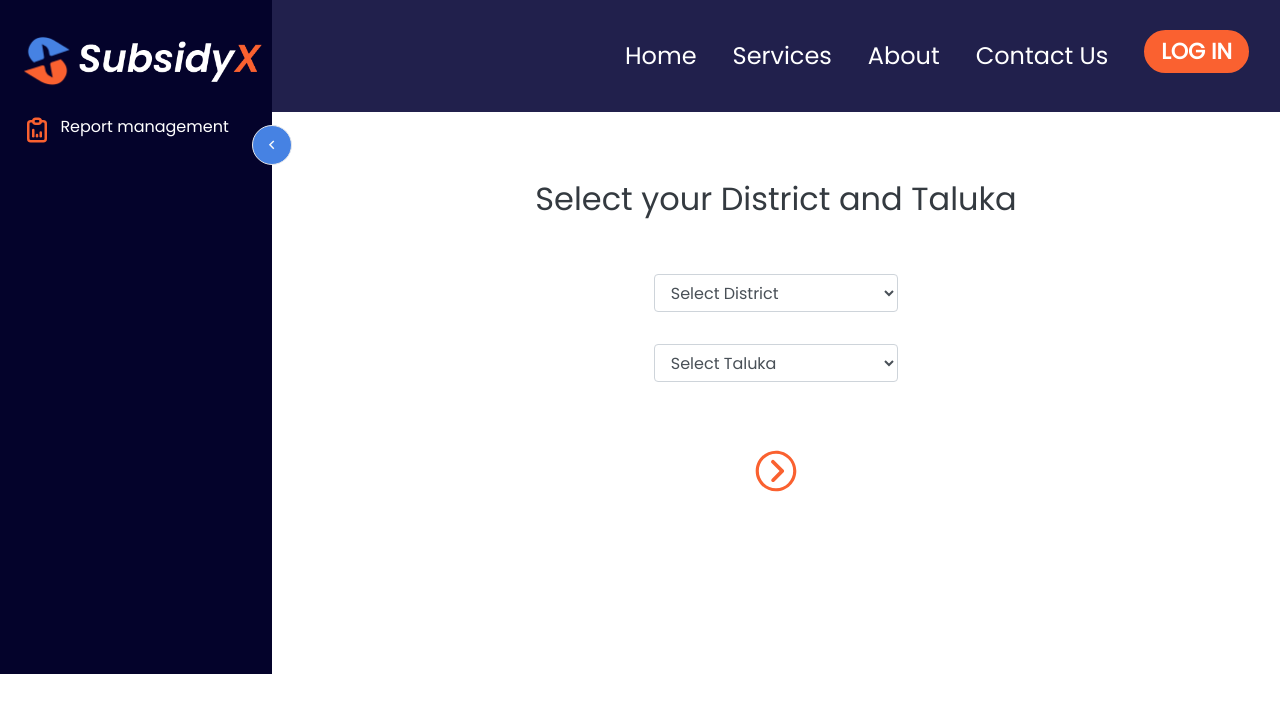
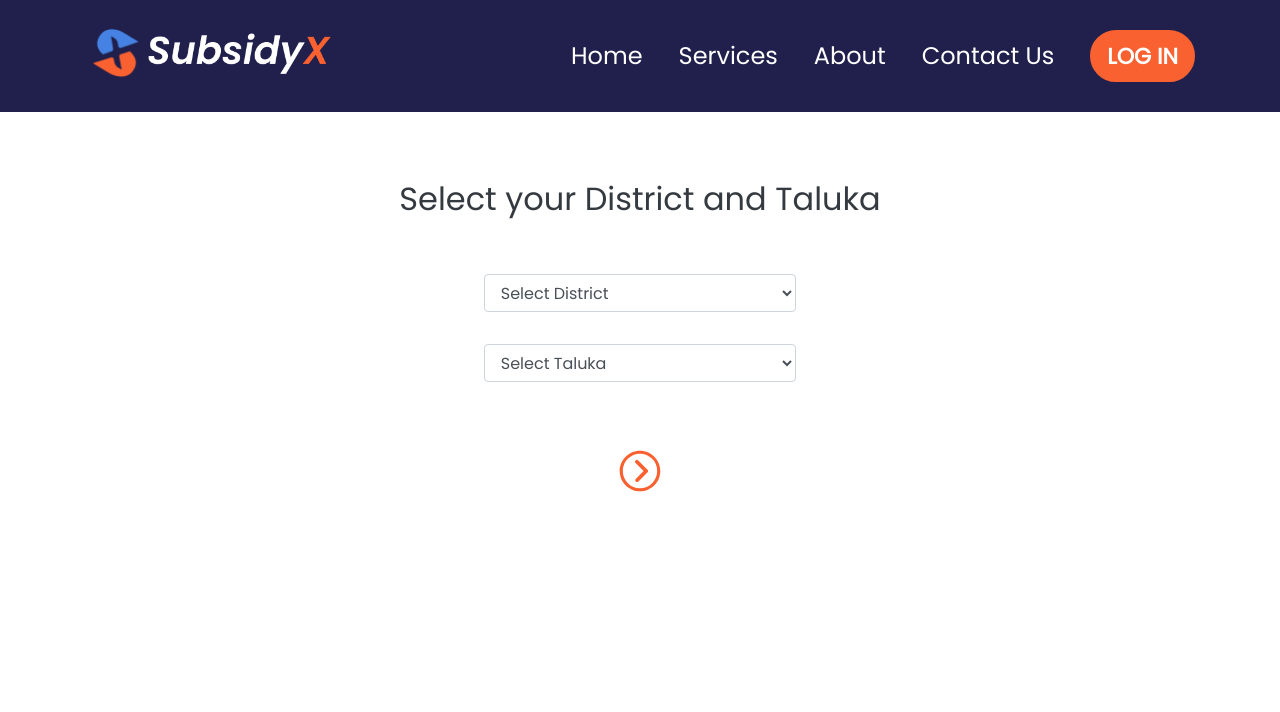
Before and after one commit to Manas-15/subsidyX_marketing_frontend, a Next.js app: page /questions-after-eligible in a window 1280 px wide. Shown: the top 712 px of the page. Built offline with nearby package versions, Linux system fonts and the light colour scheme.

Commit message:
added condition for remove sidebar in screen

```diff
--- a/layouts/Baseof.js
+++ b/layouts/Baseof.js
@@ -25,6 +25,9 @@ const Base = ({
   const dispatch = useDispatch();
 
   const alert = useSelector((state) => state.alert);
+  const allReportLists = useSelector((state) => state?.report);
+
+  console.log(allReportLists?.allReports?.result?.length);
 
   useEffect(() => {
     dispatch(alertActions.clear());
@@ -126,8 +129,9 @@ const Base = ({
         ) : router?.pathname === "/report/all-report-list" ? (
           <>
             <div className="base_layout">
-              <Sidebar />
+              {allReportLists?.allReports?.result?.length > 0 && <Sidebar />}
               <main className="mainBodyWidth ml-auto w-100">
+                <Header />
                 <DashboardHeader />
                 <div>{children}</div>
               </main>
@@ -146,7 +150,8 @@ const Base = ({
           </>
         ) : (
           <div className="base_layout">
-            <Sidebar />
+            {allReportLists?.allReports?.result?.length > 0 && <Sidebar />}
+
             <main className="mainBodyWidth ml-auto w-100">
               <Header />
               <div>{children}</div>
--- a/layouts/components/Modal.js
+++ b/layouts/components/Modal.js
@@ -17,7 +17,6 @@ export const CongratulationsModal = (props) => {
     (subsidy, ind) => subsidy.is_central === false
   ).length;
 
-
   const submitModal = () => {
     props.setModalShow(false);
     router.push("/questions-after-eligible");
@@ -27,7 +26,6 @@ export const CongratulationsModal = (props) => {
     props.setModalShow(false);
     dispatch(eligibleSubsidyAction.clearEligible());
   };
-
 
   const handleOK = () => {
     props.setModalShow(false);
@@ -50,11 +48,11 @@ export const CongratulationsModal = (props) => {
     router.push("/dashboard");
     dispatch(eligibleSubsidyAction.clearEligible());
   };
-    const handleCancel = () => {
-      props.setModalShow(false);
-      router.push("/dashboard");
-      dispatch(eligibleSubsidyAction.clearEligible());
-    };
+  const handleCancel = () => {
+    props.setModalShow(false);
+    router.push("/dashboard");
+    dispatch(eligibleSubsidyAction.clearEligible());
+  };
 
   const generateReport = () => {
     console.log("111111111111111111111111");
@@ -104,19 +102,25 @@ export const CongratulationsModal = (props) => {
                 </span>
               ) : (
                 <span className="text-white">
-                  {isCentral > 0 ? (
+                  {isCentral > 0 && isState > 0 ? (
                     <>
                       Based on information provided there are {isCentral}{" "}
                       subsidies applicable to you <br />
                       from Central Government and {isState}
-                      <br />
-                      Subsidies from Government of Gujurat.
+                      subsidies applicable to you <br />
+                      from Government of Gujurat.
+                    </>
+                  ) : isCentral > 0 ? (
+                    <>
+                      Based on information provided there are {isCentral}{" "}
+                      subsidies applicable to you <br />
+                      from Central Government.
                     </>
                   ) : (
                     <>
-                      Based on information provided there are 1{/* {isState} */}
-                      <br />
-                      Subsidies applicable to you from Government of Gujurat.
+                      Based on information provided there are {isState}{" "}
+                      subsidies applicable to you <br />
+                      from Government of Gujurat.
                     </>
                   )}
                 </span>
--- a/layouts/partials/Header.js
+++ b/layouts/partials/Header.js
@@ -6,6 +6,9 @@ import Image from "next/image";
 import config from "@config/config.json";
 import { useDispatch, useSelector } from "react-redux";
 import { userActions } from "redux/Actions/userAction";
+import { Dropdown } from "react-bootstrap";
+import { AiOutlineLogout } from "react-icons/ai";
+
 const Header = () => {
   //router
   const dispatch = useDispatch();
@@ -15,6 +18,7 @@ const Header = () => {
   const [navOpen, setNavOpen] = useState(false);
 
   const user = useSelector((state) => state?.user);
+  const allReportLists = useSelector((state) => state?.report);
 
   const handleLogout = () => {
     dispatch(userActions.logout());
@@ -30,15 +34,26 @@ const Header = () => {
           router?.pathname !== "/report/confirm-report" &&
           router?.pathname !== "/report/view-report" &&
           router?.pathname !== "/report/final-report" &&
+          router?.pathname !== "/report/all-report-list" &&
           router?.pathname !== "/payment" ? (
             <a href={base_url} className="navbar-brand">
+              {console.log("1111111111111111111111111111111111111")}
               <figure>
                 <img className="logo" src="/images/logo.png" alt="" />
                 <img src="/images/logo-text.png" alt="" />
               </figure>
             </a>
           ) : (
-            <div style={{ visibility: "hidden" }}>
+            <div
+              style={{
+                visibility:
+                  allReportLists?.allReports?.result?.length > 0
+                    ? "hidden"
+                    : "visible",
+              }}
+            >
+              {console.log("22222222222222222222222222222")}
+
               <a href={base_url} className="navbar-brand">
                 <figure>
                   <img className="logo" src="/images/logo.png" alt="" />
@@ -86,7 +101,7 @@ const Header = () => {
                   Contact Us
                 </Link>
               </li>
-              <li className="nav-item ml-2">
+              <li className="nav-item ml-2 d-flex justify-content-center">
                 {user?.user?.access_token === undefined ? (
                   <button
                     type="button"
@@ -97,14 +112,29 @@ const Header = () => {
                     LOG IN
                   </button>
                 ) : (
-                  <button
-                    type="button"
-                    className="btn btn-primary log_btn"
-                    title="login"
-                    onClick={() => handleLogout()}
-                  >
-                    LOG OUT
-                  </button>
+                  <Dropdown>
+                    <Dropdown.Toggle
+                      className="btn log_btn"
+                      id="dropdown-basic"
+                    >
+                      User name
+                    </Dropdown.Toggle>
+                    <Dropdown.Menu>
+                      <Dropdown.Item
+                        href="#action1"
+                        onClick={() => handleLogout()}
+                      >
+                        <AiOutlineLogout
+                          style={{
+                            fontSize: "25px",
+                            // color: "#fa6130",
+                            cursor: "pointer",
+                          }}
+                        />{" "}
+                        LOG OUT
+                      </Dropdown.Item>
+                    </Dropdown.Menu>
+                  </Dropdown>
                 )}
               </li>
             </ul>
```
